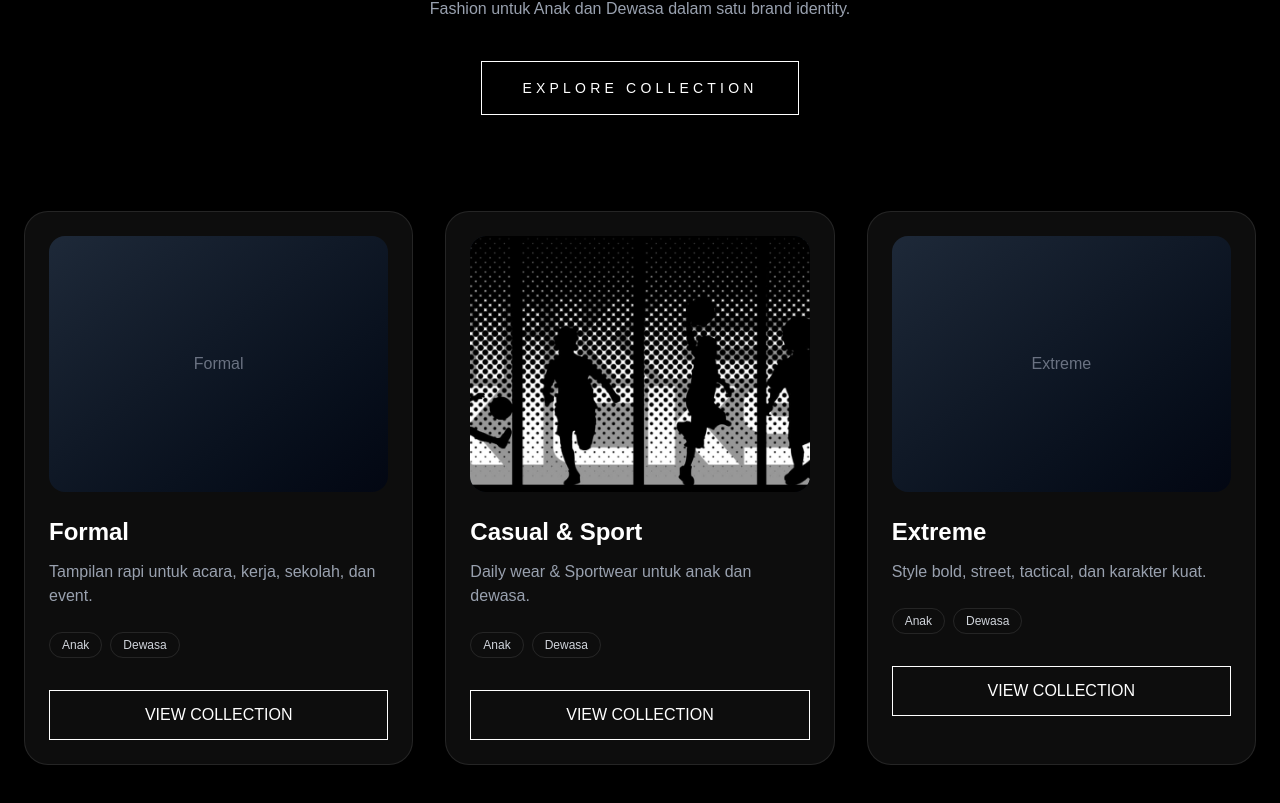
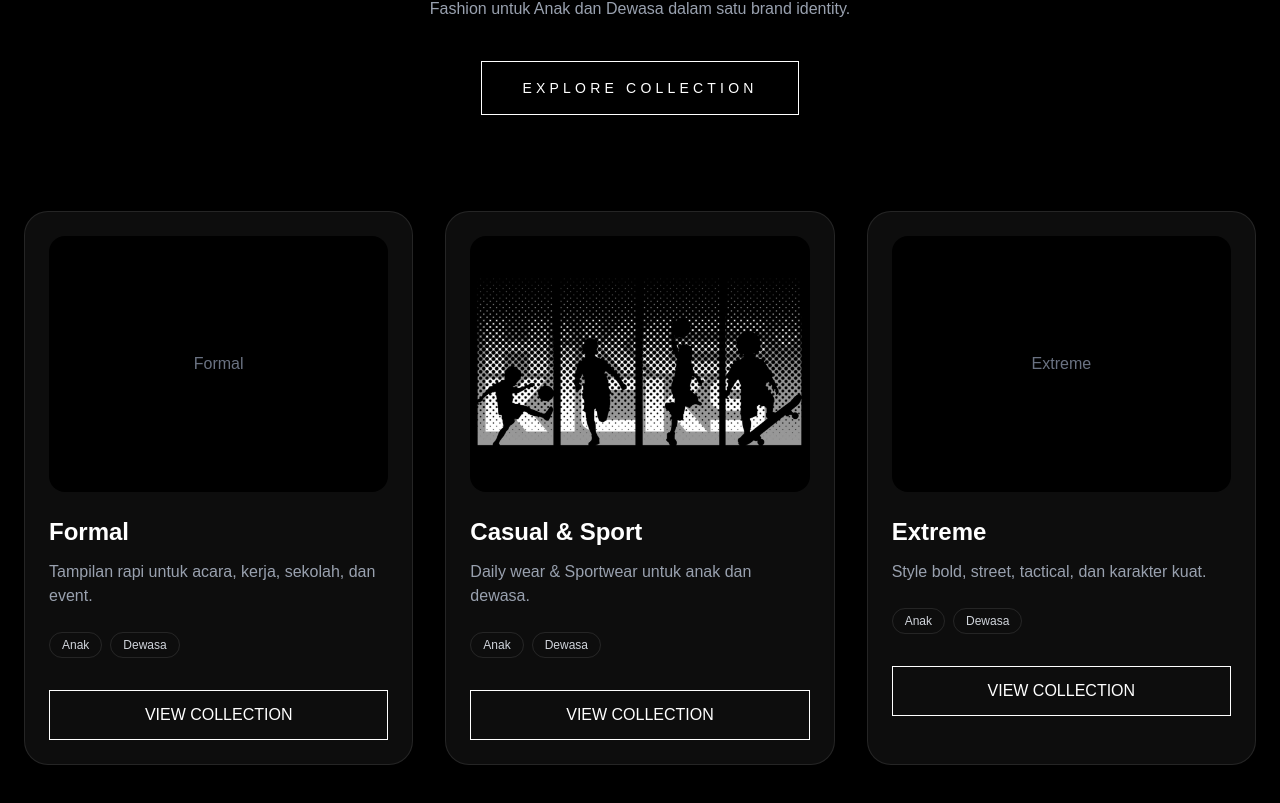
Before and after one commit to henrikemal/hikekicks, a Next.js app: page / in a window 1280 px wide. Shown: the part 735-1538 px from the top of the page. Built offline with nearby package versions, Linux system fonts and the light colour scheme.

Commit message:
add casual image

```diff
--- a/app/page.tsx
+++ b/app/page.tsx
@@ -54,18 +54,18 @@ export default function Home() {
         </button>
       </section>
 
-      <section className="grid gap-8 px-6 pb-24 md:grid-cols-3">
+      <section className="grid gap-8 px-6 pb-24 sm:grid-cols-1 md:grid-cols-2 xl:grid-cols-3">
   {categories.map((cat) => (
     <div
       key={cat.title}
       className="rounded-3xl border border-white/10 bg-white/5 p-6"
     >
-            <div className="h-64 overflow-hidden rounded-2xl bg-gradient-to-br from-gray-800 to-gray-950">
+      <div className="h-56 overflow-hidden rounded-2xl bg-black sm:h-64 lg:h-64">
         {cat.image ? (
          <img
   src={cat.image}
   alt={cat.title}
-      className="h-full w-full object-cover object-[center_20%]"
+  className="h-full w-full object-contain object-center transition duration-500 hover:scale-105"
 />
         ) : (
           <div className="flex h-full items-center justify-center">
@@ -83,7 +83,7 @@ export default function Home() {
           <a
             key={item}
             href={`/${cat.slug}/${item.toLowerCase()}`}
-  className="rounded-full border border-white/10 px-3 py-1 text-xs text-gray-300 hover:bg-white hover:text-black"
+            className="rounded-full border border-white/10 px-3 py-1 text-xs text-gray-300 transition hover:bg-white hover:text-black"
           >
             {item}
           </a>
```
Lines whose indentation alone changed are shown as unchanged.
